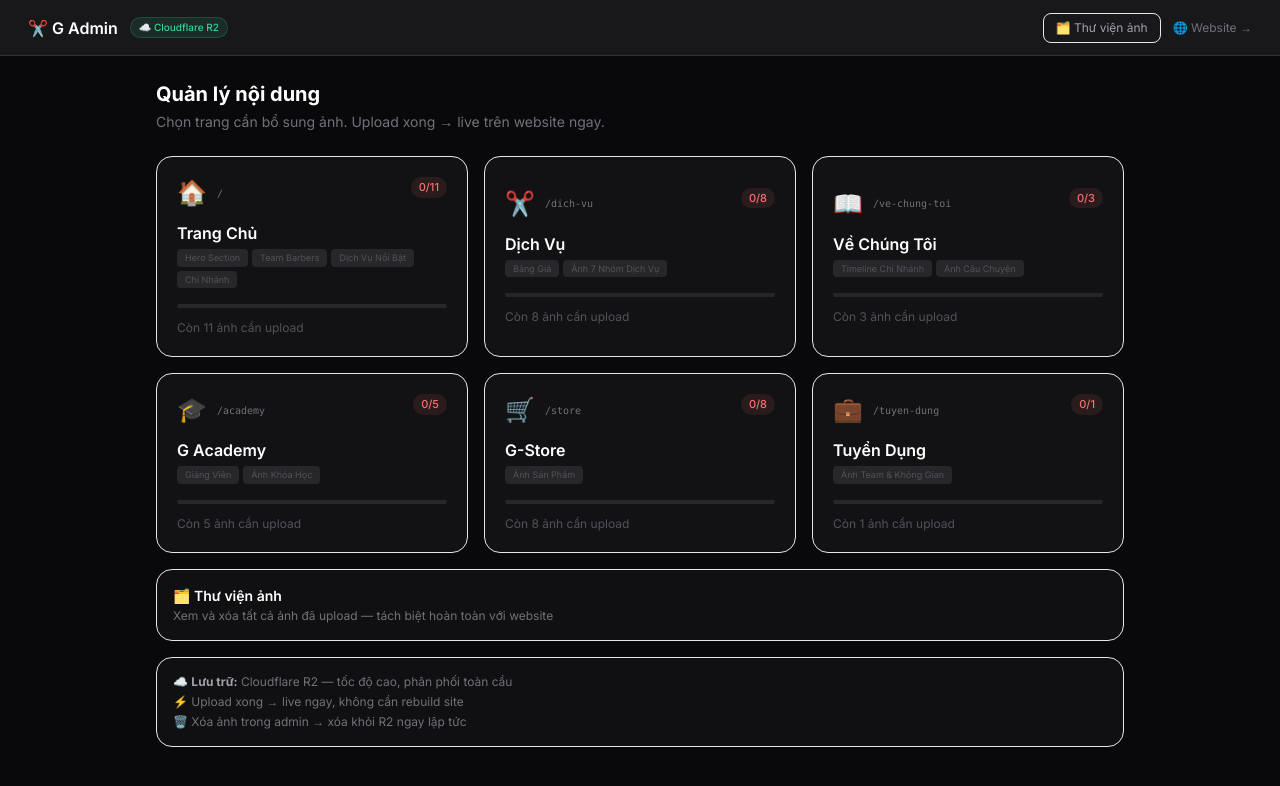
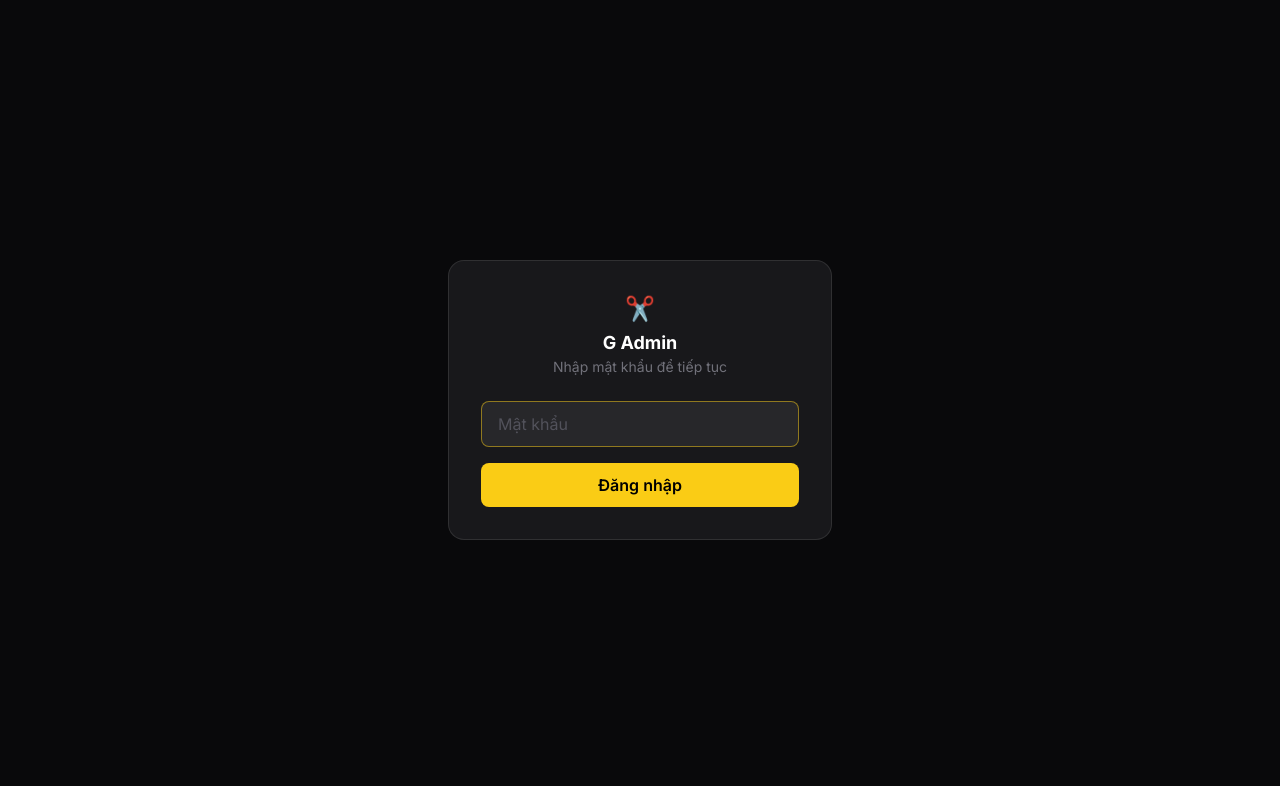
Before and after one commit to innovatorsk3/g-barber, a React (Vite) app: page /admin in a window 1280 px wide. Shown: the top 786 px of the page. Built offline with nearby package versions, Linux system fonts and the light colour scheme; no server answers; a web font is replaced by a local one.

Commit message:
Update auth for admin account

```diff
--- a/src/modules/admin/index.tsx
+++ b/src/modules/admin/index.tsx
@@ -201,7 +201,53 @@ function Dashboard() {
   )
 }
 
+const ADMIN_PASS = import.meta.env.VITE_ADMIN_PASS ?? 'Gbarber2026@'
+const SESSION_KEY = 'admin_auth'
+
+function LoginGate({ onAuth }: { onAuth: () => void }) {
+  const [input, setInput] = useState('')
+  const [error, setError] = useState(false)
+
+  const submit = (e: React.FormEvent) => {
+    e.preventDefault()
+    if (input === ADMIN_PASS) {
+      sessionStorage.setItem(SESSION_KEY, '1')
+      onAuth()
+    } else {
+      setError(true)
+      setInput('')
+    }
+  }
+
+  return (
+    <div className="h-screen bg-zinc-950 flex items-center justify-center">
+      <form onSubmit={submit} className="bg-zinc-900 border border-white/10 rounded-2xl p-8 w-full max-w-sm space-y-4">
+        <div className="text-center mb-2">
+          <p className="text-2xl mb-1">✂️</p>
+          <h1 className="text-white font-bold text-lg">G Admin</h1>
+          <p className="text-zinc-500 text-sm">Nhập mật khẩu để tiếp tục</p>
+        </div>
+        <input
+          type="password"
+          value={input}
+          onChange={e => { setInput(e.target.value); setError(false) }}
+          placeholder="Mật khẩu"
+          autoFocus
+          className="w-full bg-zinc-800 border border-white/10 rounded-lg px-4 py-2.5 text-white placeholder-zinc-600 outline-none focus:border-yellow-400/50"
+        />
+        {error && <p className="text-red-400 text-sm text-center">Sai mật khẩu</p>}
+        <button type="submit" className="w-full bg-yellow-400 hover:bg-yellow-300 text-black font-semibold py-2.5 rounded-lg transition-colors">
+          Đăng nhập
+        </button>
+      </form>
+    </div>
+  )
+}
+
 // ─── Root ──────────────────────────────────────────────────
 export default function AdminPage() {
+  const [authed, setAuthed] = useState(() => sessionStorage.getItem(SESSION_KEY) === '1')
+
+  if (!authed) return <LoginGate onAuth={() => setAuthed(true)} />
   return <Dashboard />
 }
```
